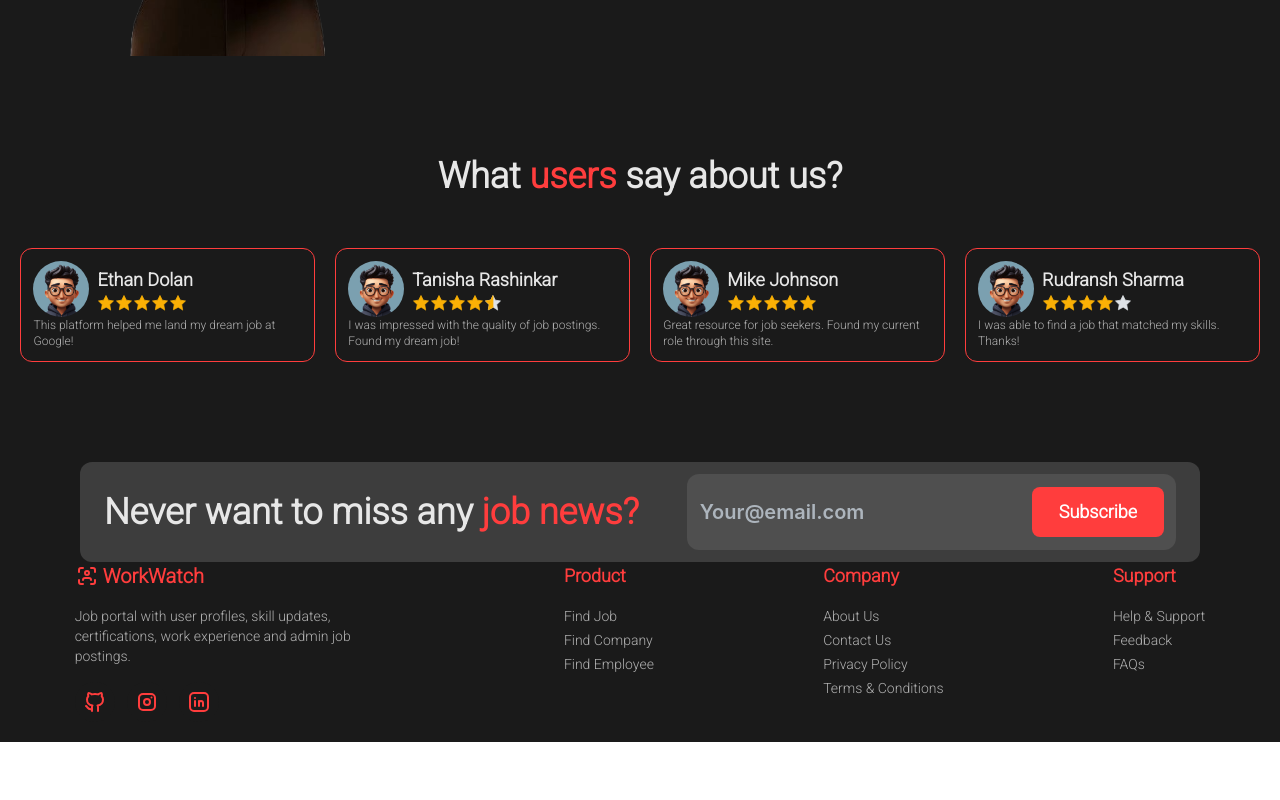
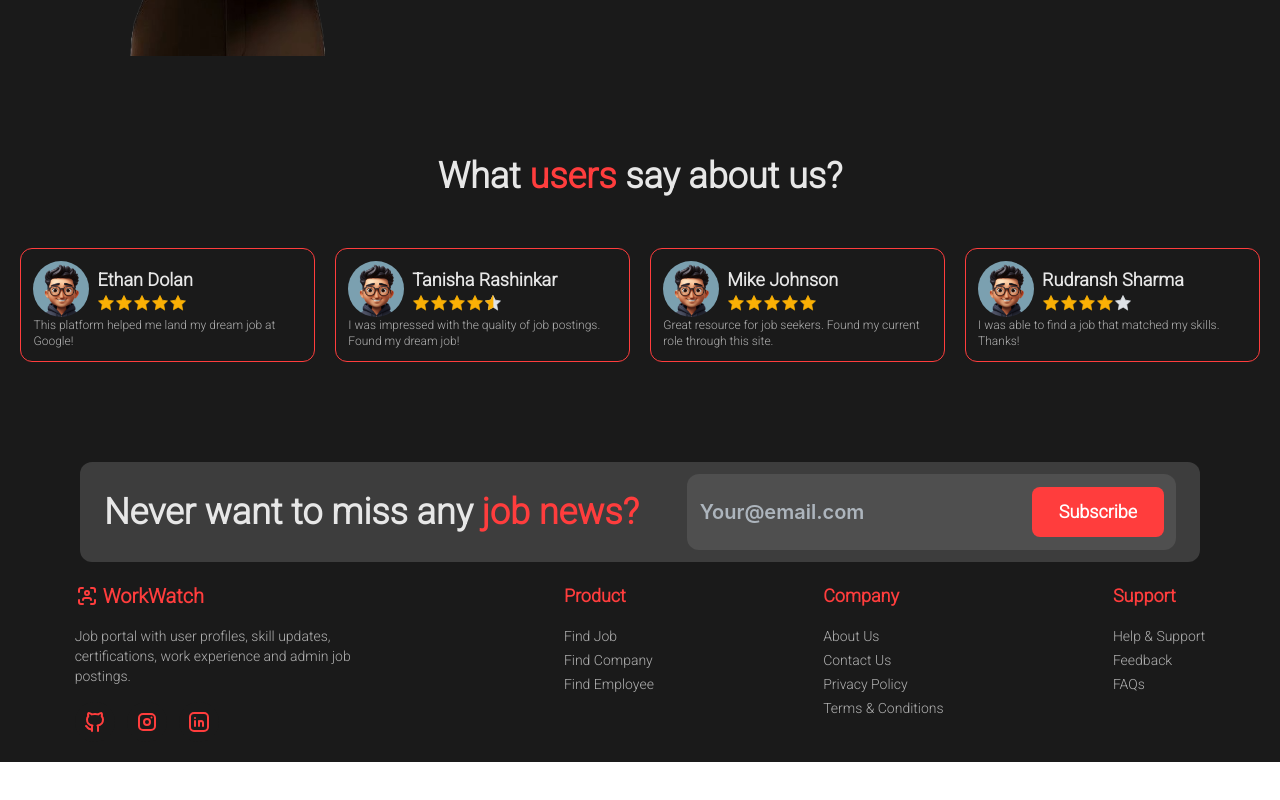
Before and after one commit to rookieanvesh/Job-Portal, a React (Create React App) app: page / in a window 1280 px wide. Shown: the part 2066-2866 px from the top of the page. Built offline with nearby package versions, Linux system fonts and the light colour scheme.

Commit message:
footer margin top

```diff
--- a/src/Footer/Footer.tsx
+++ b/src/Footer/Footer.tsx
@@ -5,8 +5,8 @@ const Footer = () => {
     return <div className="mb-20 pb-5 flex gap-5 justify-around">
         <div className="w-1/4 flex flex-col gap-4">
         <div className="flex gap-1 items-center text-coral-red-500">
-        <IconUserScan className="h-6 w-6" />
-        <div className="text-xl font-semibold">WorkWatch</div>
+        <IconUserScan className="h-6 w-6 mt-5" />
+        <div className="text-xl font-semibold mt-5">WorkWatch</div>
     </div>
     <div className="text-sm text-woodsmoke-300">Job portal with user profiles, skill updates, certifications, work experience and admin job postings.</div>
         <div className="flex gap-3 text-coral-red-500 [&>*]:cursor-pointer">
@@ -17,7 +17,7 @@ const Footer = () => {
     </div>
     {
         footerLinks.map((item,index)=> <div key={index}>
-            <div className="text-lg font-semibold mb-4 text-coral-red-500">{item.title}</div>
+            <div className="text-lg font-semibold mb-4 text-coral-red-500 mt-5">{item.title}</div>
             {
                 item.links.map((link,index)=> <div key={index} className="text-sm text-woodsmoke-300
                 hover:text-woodsmoke-100 cursor-pointer mb-1 hover:scale-[1.25] transition duration-300 ease-in-out [&>*]:hover:text-woodsmoke-100" >{link}</div>)
```
